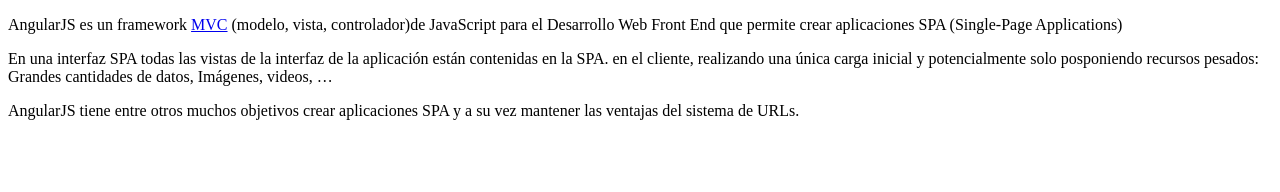
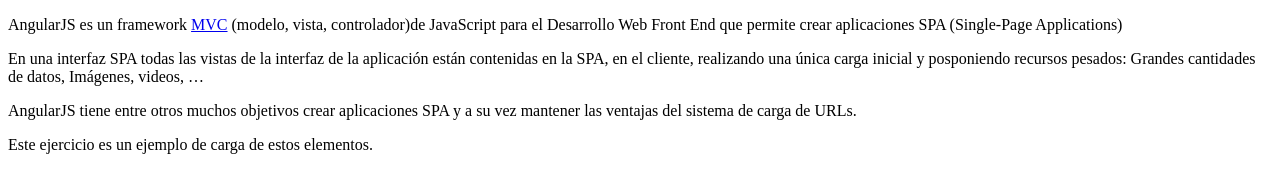
Before and after one commit to jlhernandezp/tareaDWEC06, a website: page public_html/angular.html at #!/routing in a window 1280 px wide. Drawn offline with Linux system fonts and the light colour scheme.

Commit message:
dwec05 puntos 1 y 2

```diff
--- a/public_html/angular.html
+++ b/public_html/angular.html
@@ -13,8 +13,9 @@
     <body>
         <div>
             <p>AngularJS es un framework <a href={{destino}} target="_blank">MVC</a> (modelo, vista, controlador)de JavaScript para el Desarrollo Web Front End que permite crear aplicaciones SPA (Single-Page Applications)</p>
-            <p>En una interfaz SPA todas las vistas de la interfaz de la aplicación están contenidas en la SPA. en el cliente, realizando una única carga inicial y potencialmente solo posponiendo recursos pesados: Grandes cantidades de datos, Imágenes, videos, …</p>
-            <p> AngularJS tiene entre otros muchos objetivos crear aplicaciones SPA y a su vez mantener las ventajas del sistema de URLs.</p>
+            <p>En una interfaz SPA todas las vistas de la interfaz de la aplicación están contenidas en la SPA, en el cliente, realizando una única carga inicial y posponiendo recursos pesados: Grandes cantidades de datos, Imágenes, videos, …</p>
+            <p> AngularJS tiene entre otros muchos objetivos crear aplicaciones SPA y a su vez mantener las ventajas del sistema de carga de URLs.</p>
+            <p> Este ejercicio es un ejemplo de carga de estos elementos.</p>
         </div>
     </body>
 </html>
```
Also changed, not shown: public_html/routing.html (+1 -1 lines).
